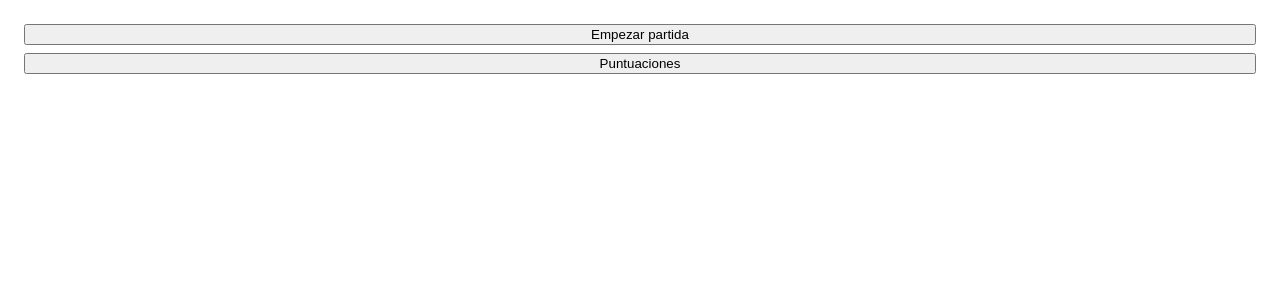
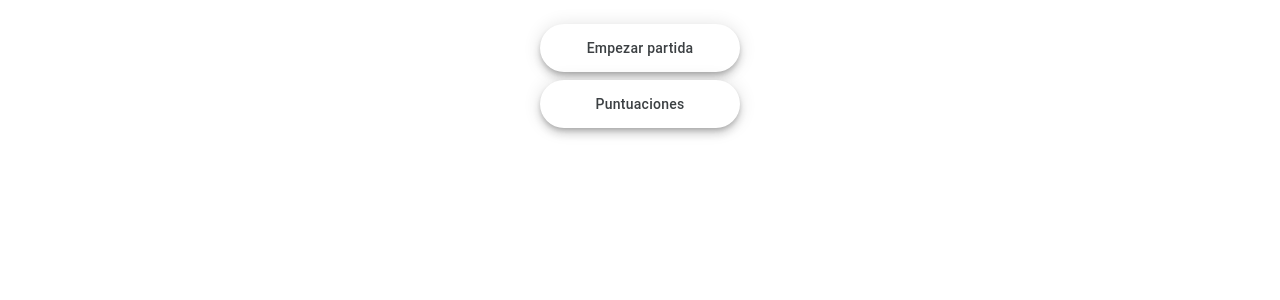
Before and after one commit to pekesheep/pochangular, an Angular app: page / in a window 1280 px wide. Shown: the top 300 px of the page. Built offline with nearby package versions, Linux system fonts and the light colour scheme.

Commit message:
feat(styles): add custom button component

```diff
--- a/src/app/add-players/add-players.component.html
+++ b/src/app/add-players/add-players.component.html
@@ -10,4 +10,4 @@
   </li>
 </ul>
 
-<button>Empezar</button>
+<app-generic-button [buttonText]="'Empezar'"></app-generic-button>
--- a/src/app/add-players/add-players.component.ts
+++ b/src/app/add-players/add-players.component.ts
@@ -3,15 +3,16 @@ import { CommonModule } from '@angular/common';
 import { PlayerProfile } from '../models/player-profile';
 import { FormsModule } from '@angular/forms';
 import { StorageService } from '../services/storage.service';
+import { GenericButtonComponent } from '../generic-button/generic-button.component';
 
 type PlayerItem = { player: PlayerProfile; selected: boolean };
 
 @Component({
   selector: 'app-add-players',
   standalone: true,
-  imports: [CommonModule, FormsModule],
   templateUrl: './add-players.component.html',
   styleUrls: ['./add-players.component.scss'],
+  imports: [CommonModule, FormsModule, GenericButtonComponent],
 })
 export class AddPlayersComponent implements OnInit {
   playerItems: PlayerItem[] = [];
--- /dev/null
+++ b/src/app/generic-button/generic-button.component.html
@@ -0,0 +1 @@
+<button (click)="onClick()">{{ buttonText }}</button>
--- /dev/null
+++ b/src/app/generic-button/generic-button.component.scss
@@ -0,0 +1,39 @@
+button {
+  align-items: center;
+  appearance: none;
+  background-color: #fff;
+  border-radius: 24px;
+  border-style: none;
+  box-shadow:
+    rgba(0, 0, 0, 0.2) 0 3px 5px -1px,
+    rgba(0, 0, 0, 0.14) 0 6px 10px 0,
+    rgba(0, 0, 0, 0.12) 0 1px 18px 0;
+  box-sizing: border-box;
+  color: #3c4043;
+  cursor: pointer;
+  display: inline-flex;
+  fill: currentcolor;
+  font-family: 'Google Sans', Roboto, Arial, sans-serif;
+  font-size: 14px;
+  font-weight: 500;
+  height: 48px;
+  justify-content: center;
+  letter-spacing: 0.25px;
+  line-height: normal;
+  max-width: 100%;
+  min-width: 200px;
+  overflow: visible;
+  padding: 10px 24px;
+  position: relative;
+  text-align: center;
+  text-transform: none;
+  transition:
+    box-shadow 280ms cubic-bezier(0.4, 0, 0.2, 1),
+    opacity 15ms linear 30ms,
+    transform 270ms cubic-bezier(0, 0, 0.2, 1) 0ms;
+  user-select: none;
+  -webkit-user-select: none;
+  touch-action: manipulation;
+  will-change: transform, opacity;
+  z-index: 0;
+}
--- /dev/null
+++ b/src/app/generic-button/generic-button.component.ts
@@ -0,0 +1,18 @@
+import { Component, Input, Output, EventEmitter } from '@angular/core';
+import { CommonModule } from '@angular/common';
+
+@Component({
+  selector: 'app-generic-button',
+  standalone: true,
+  imports: [CommonModule],
+  templateUrl: './generic-button.component.html',
+  styleUrls: ['./generic-button.component.scss'],
+})
+export class GenericButtonComponent {
+  @Input() buttonText: string | undefined;
+  @Output() buttonClick = new EventEmitter<void>();
+
+  onClick() {
+    this.buttonClick.emit();
+  }
+}
--- a/src/app/home/home.component.html
+++ b/src/app/home/home.component.html
@@ -1,5 +1,5 @@
 <div class="menu">
-  <button routerLink="setup">Empezar partida</button>
-  <button *ngIf="gameExists">Continuar</button>
-  <button>Puntuaciones</button>
+  <app-generic-button [buttonText]="'Empezar partida'" routerLink="setup"></app-generic-button>
+  <app-generic-button [buttonText]="'Continuar'" *ngIf="gameExists"></app-generic-button>
+  <app-generic-button [buttonText]="'Puntuaciones'"></app-generic-button>
 </div>
--- a/src/app/home/home.component.scss
+++ b/src/app/home/home.component.scss
@@ -1,6 +1,7 @@
 .menu {
-    display: flex;
-    flex-direction: column;
-    padding: 16px;
-    gap: 8px;
+  display: flex;
+  flex-direction: column;
+  padding: 16px;
+  gap: 8px;
+  align-items: center;
 }
--- a/src/app/home/home.component.ts
+++ b/src/app/home/home.component.ts
@@ -1,13 +1,14 @@
 import { Component } from '@angular/core';
 import { CommonModule } from '@angular/common';
 import { RouterModule } from '@angular/router';
+import { GenericButtonComponent } from '../generic-button/generic-button.component';
 
 @Component({
   selector: 'app-home',
   standalone: true,
-  imports: [CommonModule, RouterModule],
   templateUrl: './home.component.html',
   styleUrls: ['./home.component.scss'],
+  imports: [CommonModule, RouterModule, GenericButtonComponent],
 })
 export class HomeComponent {
   gameExists = false;
```
